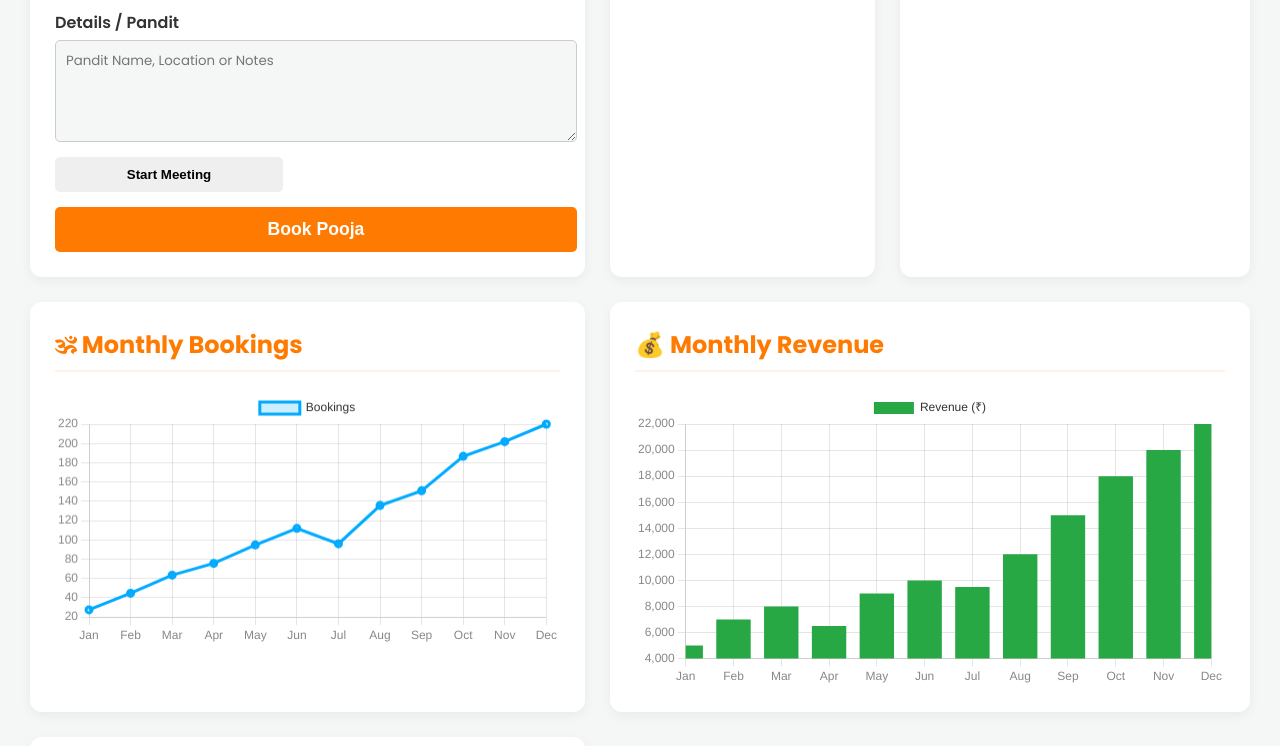
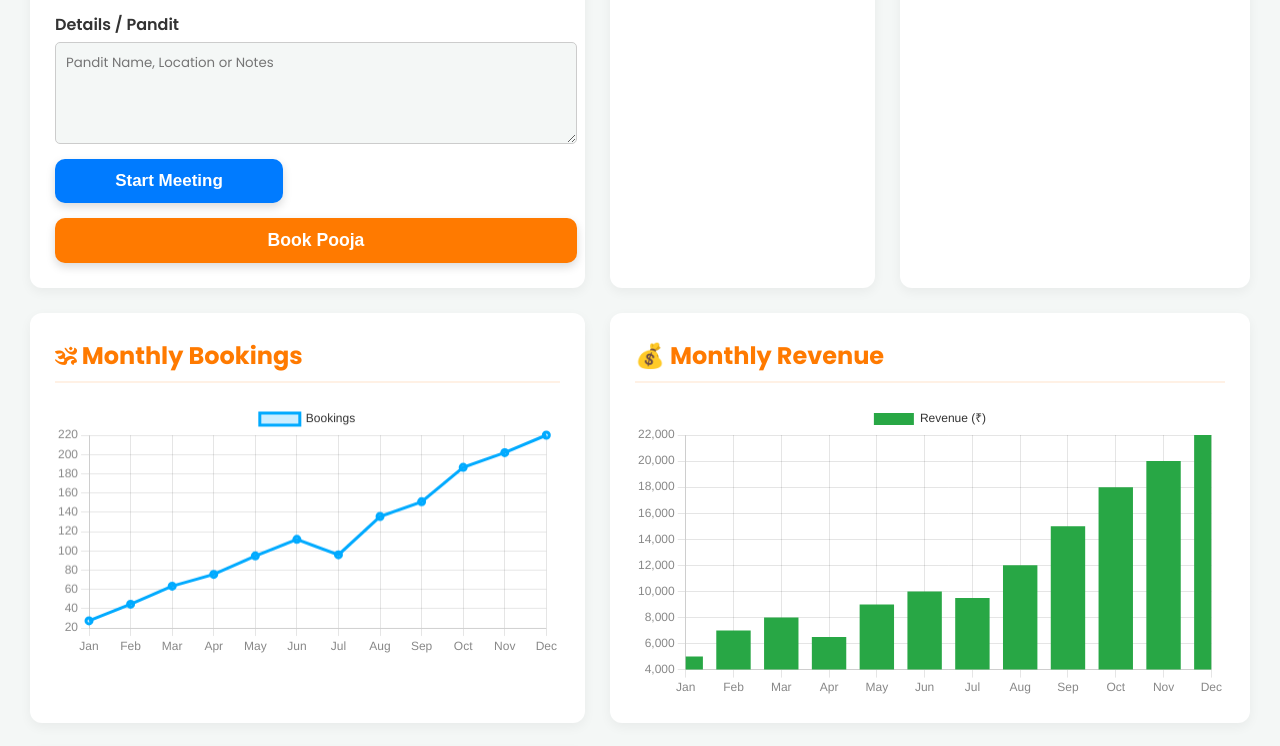
Before and after one commit to nikhil2007sm09-gif/bookmyyagna, a website: page booknow.html in a window 1280 px wide. Shown: the part 360-1106 px from the top of the page. Drawn offline with nearby package versions, Linux system fonts and the light colour scheme; no server answers.

```diff
--- a/booknow.html
+++ b/booknow.html
@@ -519,7 +519,25 @@
 @keyframes popupShow {
     from { transform: scale(0.8); opacity: 0; }
     to { transform: scale(1); opacity: 1; }
-}</style>
+}
+button {
+    background: #007bff;
+    color: #fff;
+    padding: 12px 30px;
+    border: none;
+    border-radius: 10px;
+    font-size: 17px;
+    cursor: pointer;
+    transition: 0.3s;
+    box-shadow: 0 4px 10px rgba(0,0,0,0.15);
+}
+
+button:hover {
+    background: #0069d9;
+    transform: translateY(-2px);
+}
+
+</style>
 </head>
 
 <body>
```
